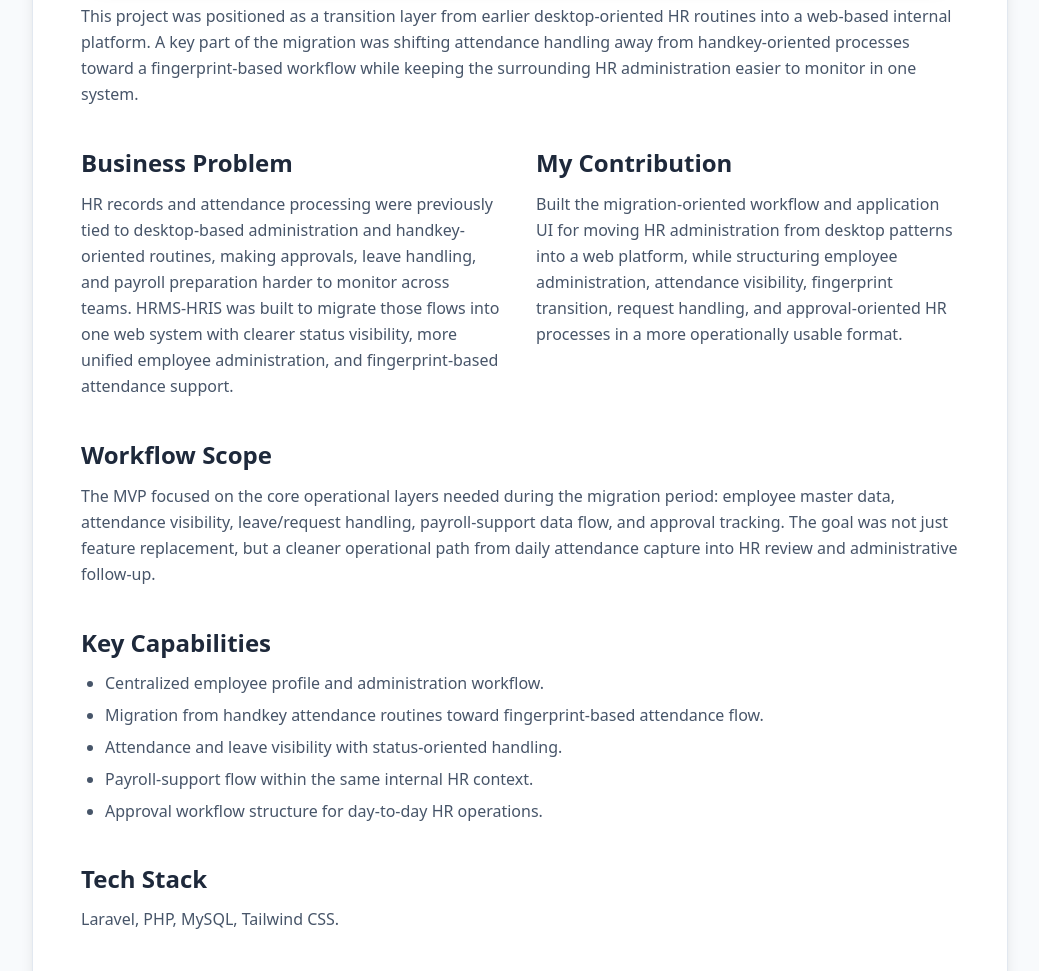
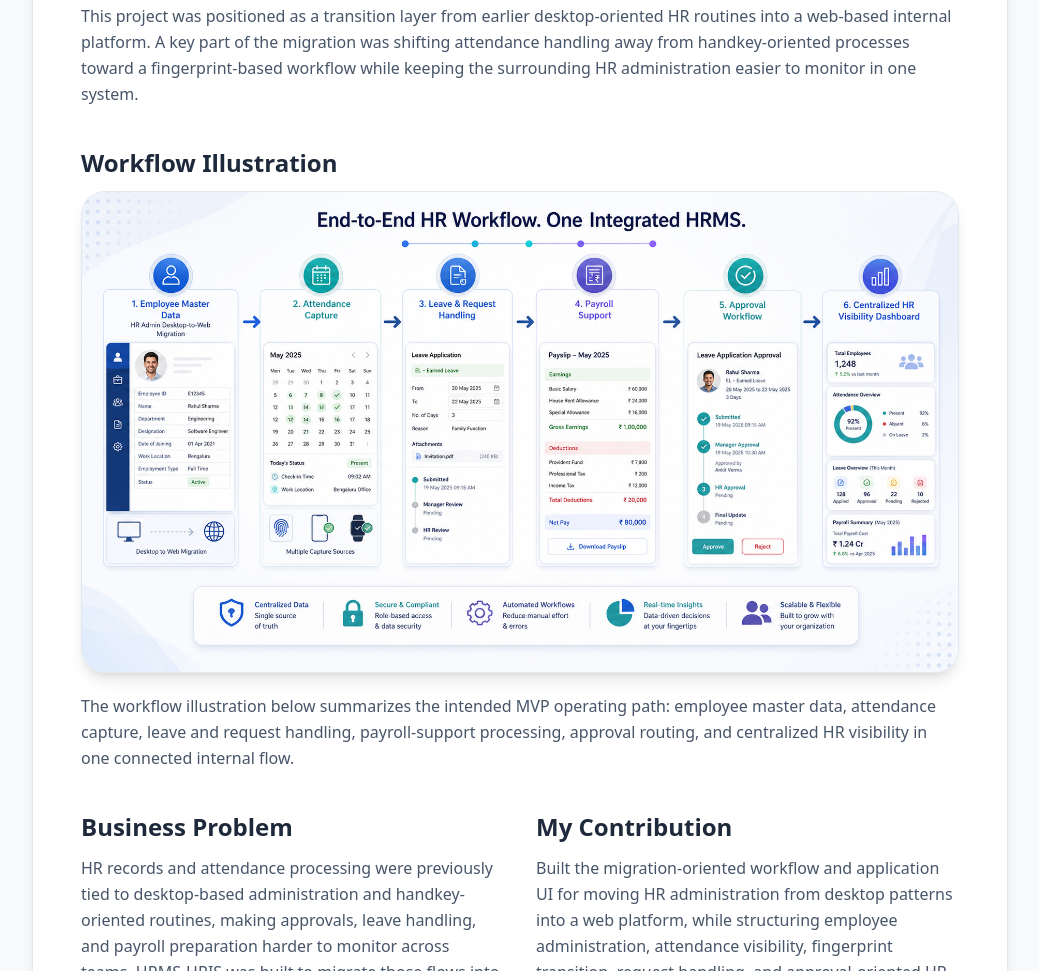
Before and after one commit to jamaludindipa/jamaludindipa.github.io, a website: page projects/hrms-hris.html in a window 1280 px wide. Shown: the part 985-1956 px from the top of the page, without its empty margins (120-1159 px from the left). Drawn offline with nearby package versions, Linux system fonts and the light colour scheme.

Commit message:
feat: add HRMS-HRIS workflow illustration

```diff
--- a/projects/hrms-hris.html
+++ b/projects/hrms-hris.html
@@ -24,6 +24,11 @@
                 <h2 class="text-2xl font-bold mb-3">Migration Context</h2>
                 <img src="../projectimg/HRMS-HRIS/hrms-hris-migration-illustration.webp" alt="Migration illustration from legacy handkey palm attendance to modern biometric attendance with face, fingerprint, and palm scan" class="w-full rounded-3xl shadow-lg border border-slate-200 mb-5">
                 <p class="text-slate-600 leading-relaxed">This project was positioned as a transition layer from earlier desktop-oriented HR routines into a web-based internal platform. A key part of the migration was shifting attendance handling away from handkey-oriented processes toward a fingerprint-based workflow while keeping the surrounding HR administration easier to monitor in one system.</p>
+            </section>
+            <section class="mb-10">
+                <h2 class="text-2xl font-bold mb-3">Workflow Illustration</h2>
+                <img src="../projectimg/HRMS-HRIS/hrms-hris-workflow-illustration.png" alt="HRMS-HRIS workflow illustration from employee master data to attendance, leave handling, payroll support, approval workflow, and centralized HR visibility dashboard" class="w-full rounded-3xl shadow-lg border border-slate-200 mb-5">
+                <p class="text-slate-600 leading-relaxed">The workflow illustration below summarizes the intended MVP operating path: employee master data, attendance capture, leave and request handling, payroll-support processing, approval routing, and centralized HR visibility in one connected internal flow.</p>
             </section>
             <div class="grid gap-8 md:grid-cols-2 mb-10">
                 <section>
```
Also changed, not shown: projectimg/HRMS-HRIS/hrms-hris-workflow-illustration.png (added).
